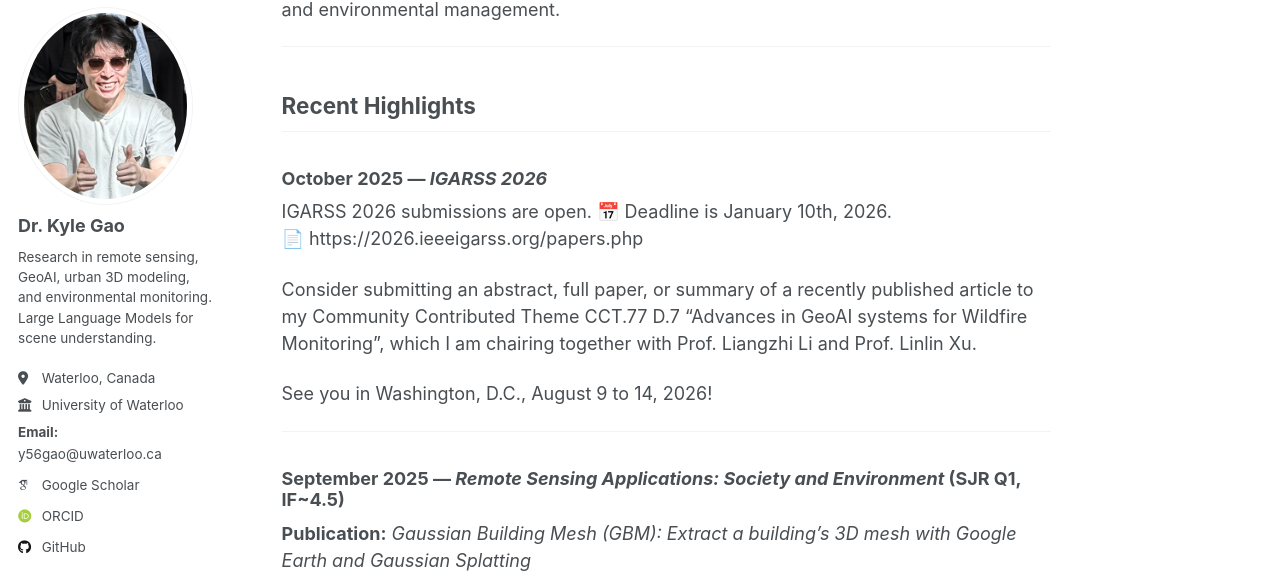
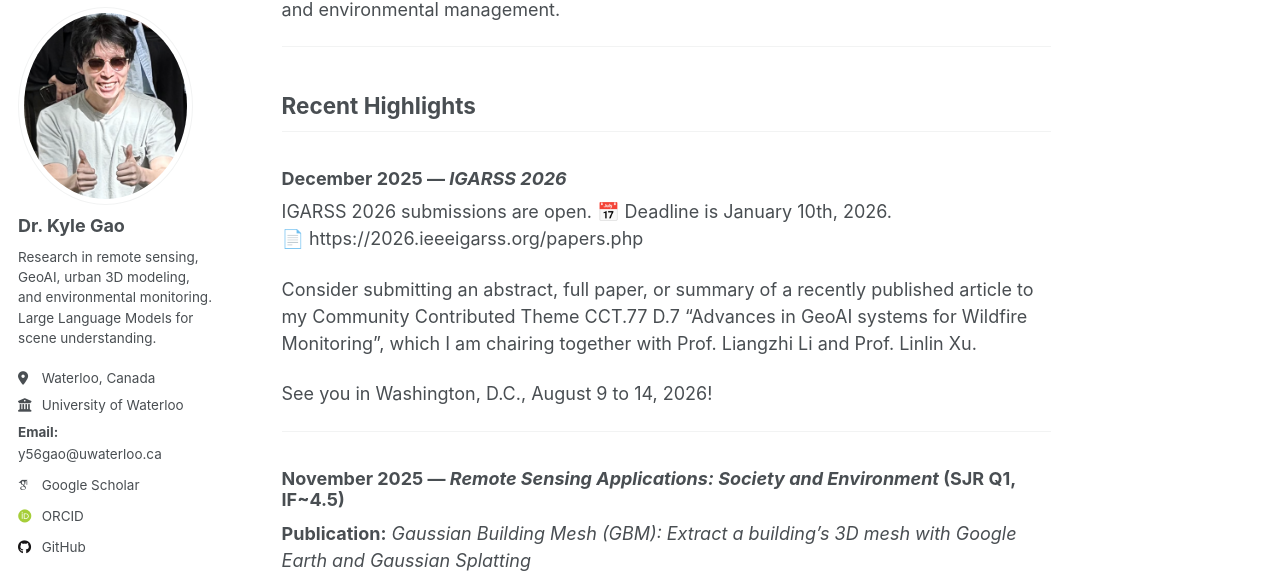
Before and after one commit to kyle-gao/kyle-gao.github.io, a Jekyll site: the page built from _pages/about.md, in a window 1280 px wide and 900 px high, scrolled down 469 px. Shown: the part 92-670 px from the top of the window. Built offline with Jekyll 4.4.1, drawn with Linux system fonts in a browser that asks for light colours; some web fonts are replaced; a script that is not in the unit is left out.

Commit message:
Update highlights with new dates for events and publications

```diff
--- a/_pages/about.md
+++ b/_pages/about.md
@@ -17,7 +17,7 @@ My current work focuses on building **intelligent, multimodal systems for remote
 ---
 ## Recent Highlights
 
-### October 2025 — *IGARSS 2026*
+### December 2025 — *IGARSS 2026*
 IGARSS 2026 submissions are open. 📅 Deadline is January 10th, 2026.
 📄 https://2026.ieeeigarss.org/papers.php
 
@@ -26,7 +26,7 @@ Consider submitting an abstract, full paper, or summary of a recently published
 See you in Washington, D.C., August 9 to 14, 2026!
 
 ---
-### September 2025 — *Remote Sensing Applications: Society and Environment* (SJR Q1, IF~4.5)
+### November 2025 — *Remote Sensing Applications: Society and Environment* (SJR Q1, IF~4.5)
 **Publication:** *Gaussian Building Mesh (GBM): Extract a building’s 3D mesh with Google Earth and Gaussian Splatting*
 As the first author, I am excited to share my paper which was accepted for publication in Remote Sensing Applications: Society and Environment.
 By leveraging Google Earth Studio and Gaussian Splatting, my work introduces a way to extract the 3D mesh of a building using only its address!
```
